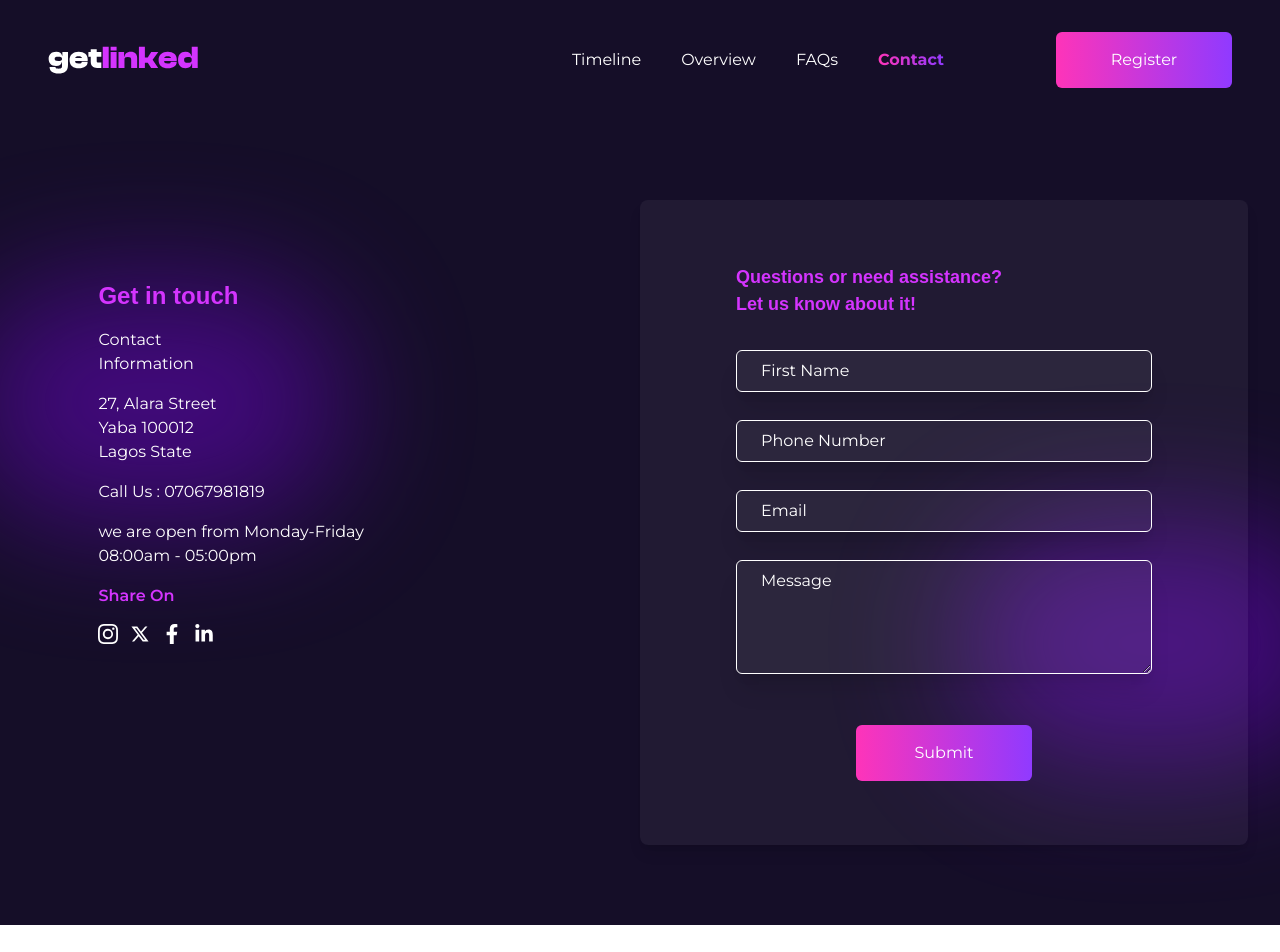
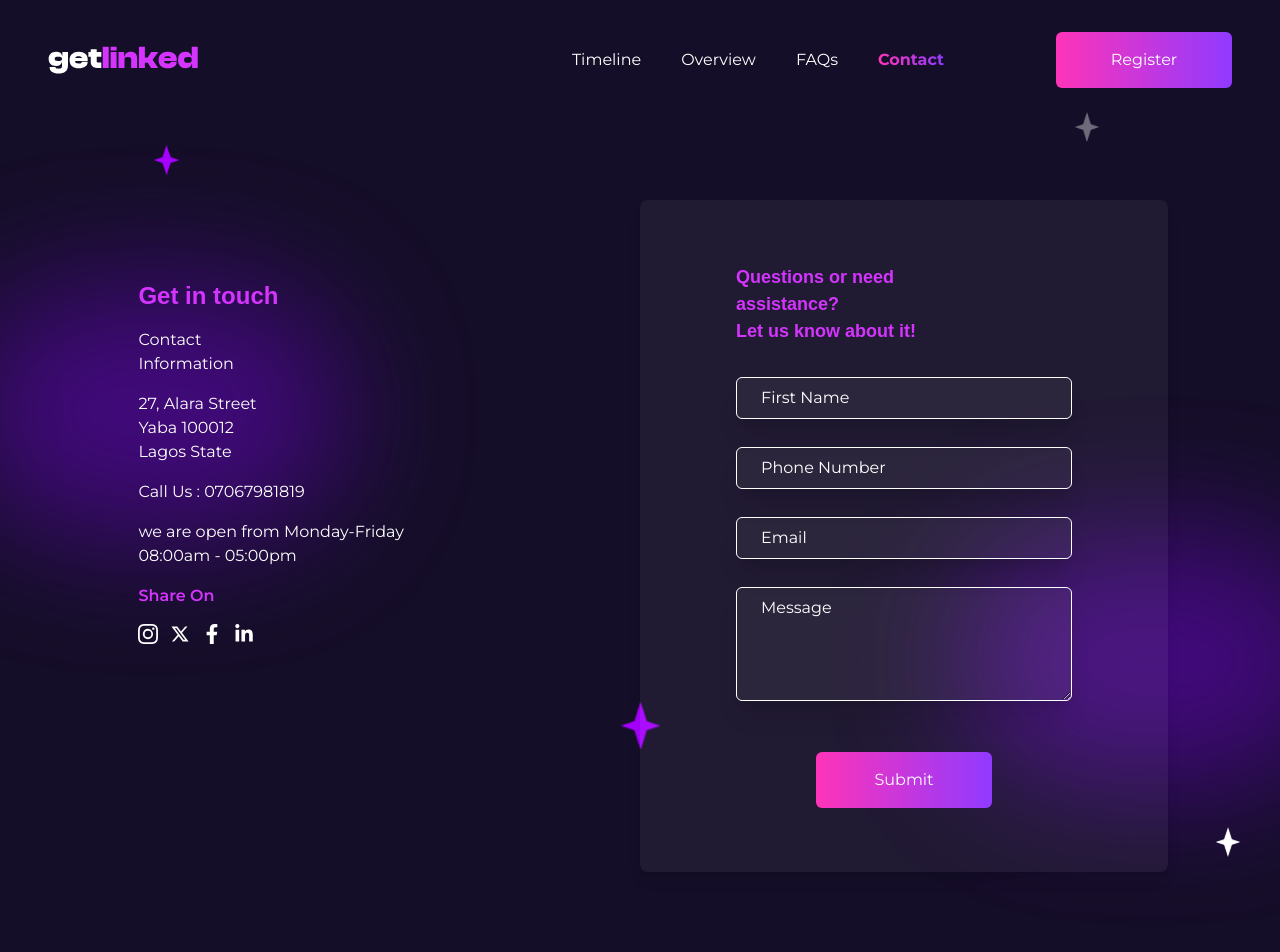
Before and after one commit to egba001/getlinkedin, a React (Vite) app: page /contact in a window 1280 px wide. Before the commit the page ends 925 px from the top, so only its background shows below. Built offline with nearby package versions, Linux system fonts and the light colour scheme; a web font is replaced by a local one.

Commit message:
star fix

```diff
--- a/src/components/common/Navbar.jsx
+++ b/src/components/common/Navbar.jsx
@@ -6,7 +6,6 @@ import { useContext } from "react";
 import hamburger from './../../assets/svg/hamburger.svg';
 import { MdClose } from 'react-icons/md';
 import { motion } from "framer-motion";
-import { Link } from 'react-scroll';
 import { ScrollContext, useScroll } from '././../../context/ScrollContext';
 
 const Navbar = () => {
--- a/src/components/contact/Main.jsx
+++ b/src/components/contact/Main.jsx
@@ -23,10 +23,14 @@ const Main = () => {
 
     return (
         <main className="w-full lg:h-full text-white relative">
-            <div className="container px-6 lg:px-8 flex mx-auto relative py-10 lg:py-20 justify-between">
+            <div className="container px-6 lg:px-28 flex mx-auto relative py-10 lg:py-20 justify-between">
                 <div className='hidden lg:block'>
                     <BlurredCircle color={'#460984'} top={'20%'} left={'-3%'} blur={'100px'} size={'30%'} />
                     <BlurredCircle color={'#460984'} top={'50%'} left={'75%'} blur={'100px'} size={'30%'} />
+                    <Star name='url(img/starash.png)' size='calc(6% - 20px)' top='-1%' left='84%'/>
+                    <Star name='url(img/starpu.png)' size='calc(8% - 20px)' top='70%' left='48.5%'/>
+                    <Star name='url(img/starpu.png)' size='calc(6% - 20px)' top='3%' left='12%'/>
+                    <Star name='url(whitestar.svg)' size='calc(6% - 20px)' top='85%' left='95%'/>
                 </div>
                 <div className='lg:hidden'>
                     <BlurredCircle color={'#460984'} top={'10%'} left={'10%'} blur={'100px'} size={'35%'} />
--- a/src/components/home/Timeline.jsx
+++ b/src/components/home/Timeline.jsx
@@ -6,7 +6,7 @@ import { useEffect } from "react";
 
 const Timeline = () => {
     const isDesktopOrLaptop = useMediaQuery({
-        query: '(min-width: 1224px)'
+        query: '(min-width: 1080px)'
       })
 
       useEffect(() => {
--- a/src/components/register/Main.jsx
+++ b/src/components/register/Main.jsx
@@ -26,6 +26,11 @@ const Main = () => {
                 <div className='hidden lg:block'>
                     <BlurredCircle color={'#460984'} top={'20%'} left={'-3%'} blur={'100px'} size={'30%'} />
                     <BlurredCircle color={'#460984'} top={'50%'} left={'75%'} blur={'100px'} size={'30%'} />
+                    <Star name='url(img/starpu.png)' size='calc(5% - 20px)' top='60%' left='44%'/>
+                    <Star name='url(img/starpu.png)' size='calc(6% - 20px)' top='3%' left='12%'/>
+                    <Star name='url(img/starash.png)' size='calc(6% - 20px)' top='12%' left='80%'/>
+                    <Star name='url(img/starash.png)' size='calc(6% - 20px)' top='75%' left='12%'/>
+                    <Star name='url(whitestar.svg)' size='calc(3.7% - 20px)' top='90.5%' left='94%'/>
                 </div>
                 <div className='lg:hidden'>
                     <Star name='url(img/starpu.png)' size='calc(10% - 20px)' top='20%' left='85%'/>
```
